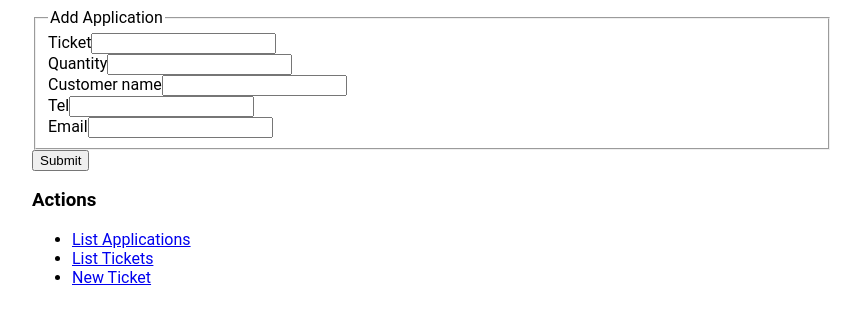
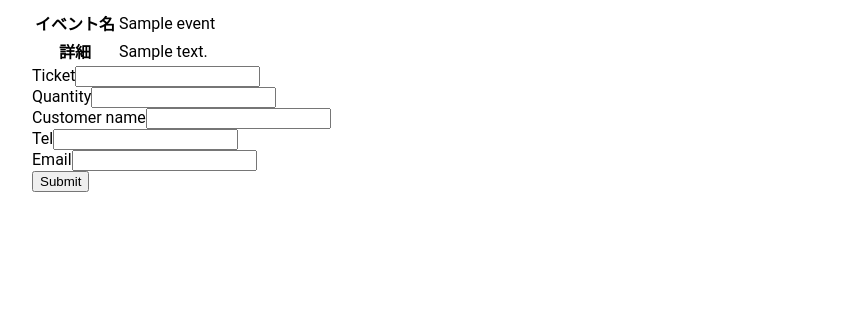
Before and after one commit to kenta0624/team_a_p1, a CakePHP app: the page made by app/View/Applications/add.ctp in a window 1280 px wide. Shown: the top 324 px of the page, without its empty margins (208-1069 px from the left). Run offline with PHP 8.4 and a stand-in for CakePHP, Linux system fonts and the light colour scheme; the template is opened without the code that fills it: most values are stand-ins (such as "Sample title", 1, 10 or a date in 2020); form fields are guessed from the names that the template uses; some libraries are stand-ins or nearby versions.

Commit message:
申込画面

```diff
--- a/app/View/Applications/add.ctp
+++ b/app/View/Applications/add.ctp
@@ -1,23 +1,18 @@
-<div class="applications form">
+<table>
+    <tr>
+        <th>イベント名</th>
+        <td><?php echo $eventInfo['Event']['title']; ?></td>
+    </tr>
+    <tr>
+        <th>詳細</th>
+        <td><?php echo $eventInfo['Event']['detail']; ?></td>
+    </tr>
+</table>
+
 <?php echo $this->Form->create('Application'); ?>
-	<fieldset>
-		<legend><?php echo __('Add Application'); ?></legend>
-	<?php
-		echo $this->Form->input('ticket_id');
-		echo $this->Form->input('quantity');
-		echo $this->Form->input('customer_name');
-		echo $this->Form->input('tel');
-		echo $this->Form->input('email');
-	?>
-	</fieldset>
+<?php echo $this->Form->input('ticket_id'); ?>
+<?php echo $this->Form->input('quantity'); ?>
+<?php echo $this->Form->input('customer_name'); ?>
+<?php echo $this->Form->input('tel'); ?>
+<?php echo $this->Form->input('email'); ?>
 <?php echo $this->Form->end(__('Submit')); ?>
-</div>
-<div class="actions">
-	<h3><?php echo __('Actions'); ?></h3>
-	<ul>
-
-		<li><?php echo $this->Html->link(__('List Applications'), array('action' => 'index')); ?></li>
-		<li><?php echo $this->Html->link(__('List Tickets'), array('controller' => 'tickets', 'action' => 'index')); ?> </li>
-		<li><?php echo $this->Html->link(__('New Ticket'), array('controller' => 'tickets', 'action' => 'add')); ?> </li>
-	</ul>
-</div>
```
